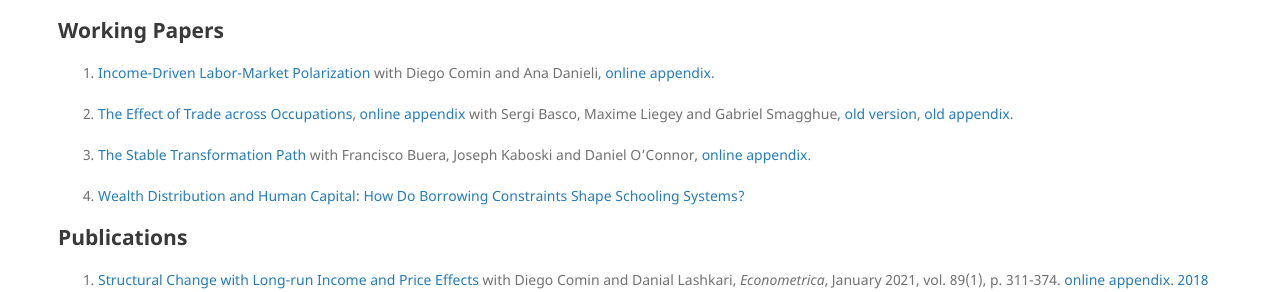
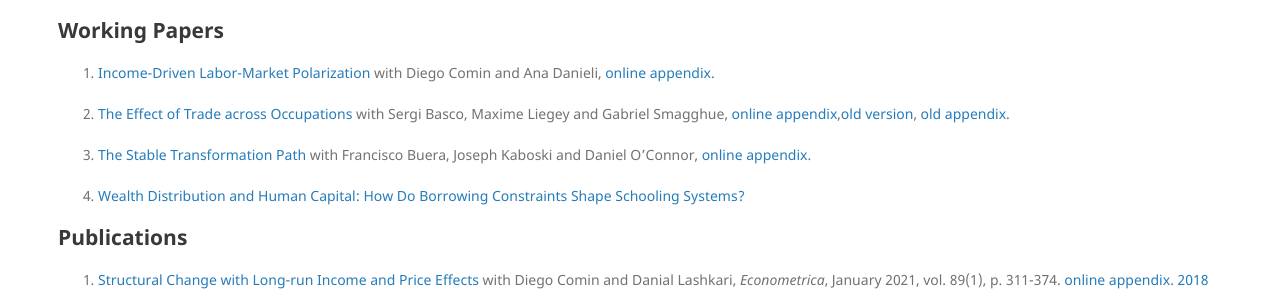
Before and after one commit to mestieri/mestieri.github.io, a Jekyll site: the page built from index.md, in a window 1280 px wide. Shown: the part 295-587 px from the top of the page. Built offline with Jekyll 4.4.1, drawn with Linux system fonts in a browser that asks for light colours.

```diff
--- a/index.md
+++ b/index.md
@@ -22,7 +22,7 @@ Senior Economist in the Economic Research Department at the Federal Reserve Bank
 1. [Income-Driven Labor-Market Polarization](https://www.dropbox.com/s/tgqm3mdbo4jaqn0/cdm_june2020.pdf?dl=0) with Diego Comin and Ana Danieli,
     [online appendix](https://www.dropbox.com/s/t4wbqhdj2bylblr/cdm_onlineappendix.pdf?dl=0).
 
-2. [The Effect of Trade across Occupations](https://www.dropbox.com/s/2zlazd9ibbh9fkx/blms_online.pdf?dl=0), [online appendix](https://www.dropbox.com/s/fapaj3u9wpudlyk/blms_online_app.pdf?dl=0) with Sergi Basco, Maxime Liegey and Gabriel Smagghue, [old version](https://www.dropbox.com/s/zag3833c67qay5x/blms.pdf?dl=0),
+2. [The Effect of Trade across Occupations](https://www.dropbox.com/s/2zlazd9ibbh9fkx/blms_online.pdf?dl=0) with Sergi Basco, Maxime Liegey and Gabriel Smagghue, [online appendix](https://www.dropbox.com/s/fapaj3u9wpudlyk/blms_online_app.pdf?dl=0),[old version](https://www.dropbox.com/s/zag3833c67qay5x/blms.pdf?dl=0),
     [old appendix](https://www.dropbox.com/s/0uiqoho97r2mnix/blms_op.pdf?dl=0).
 
 3. [The Stable Transformation Path](https://www.dropbox.com/s/szq64u8nqc85al1/bkmo.pdf?dl=0)
```
